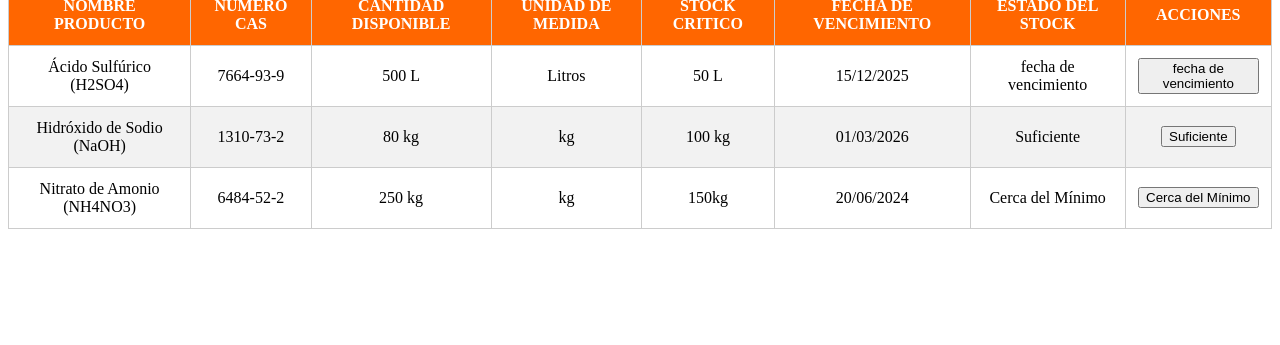
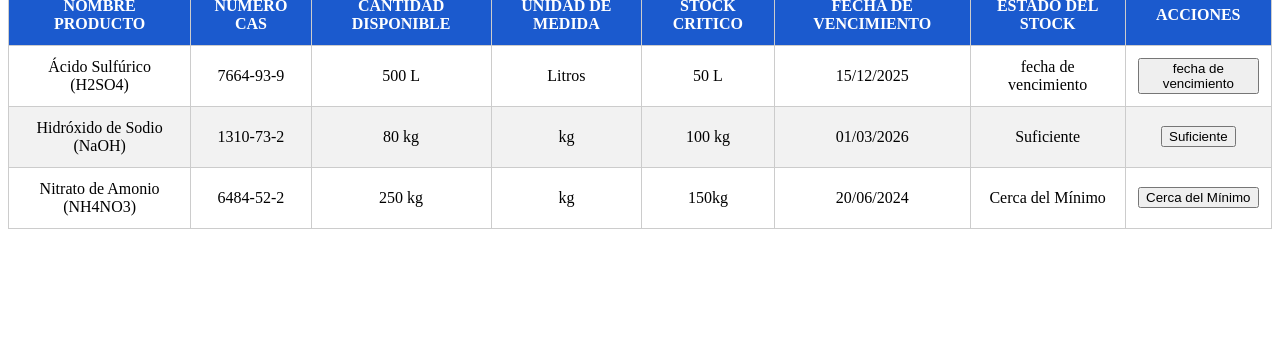
Before and after one commit to Camiloram855/Inventario-de-quimicos, a plain HTML site: page index.html in a window 1280 px wide. Shown: the part 455-800 px from the top of the page. Drawn offline with Linux system fonts and the light colour scheme.

Commit message:
se cambia color a la tabla

```diff
--- a/style.css
+++ b/style.css
@@ -14,7 +14,7 @@ table th, table td {
 }
 
 table th {
-    background-color: #ff6600;
+    background-color: #1b5ace;
     color: white;
     text-transform: uppercase;
 }
```
